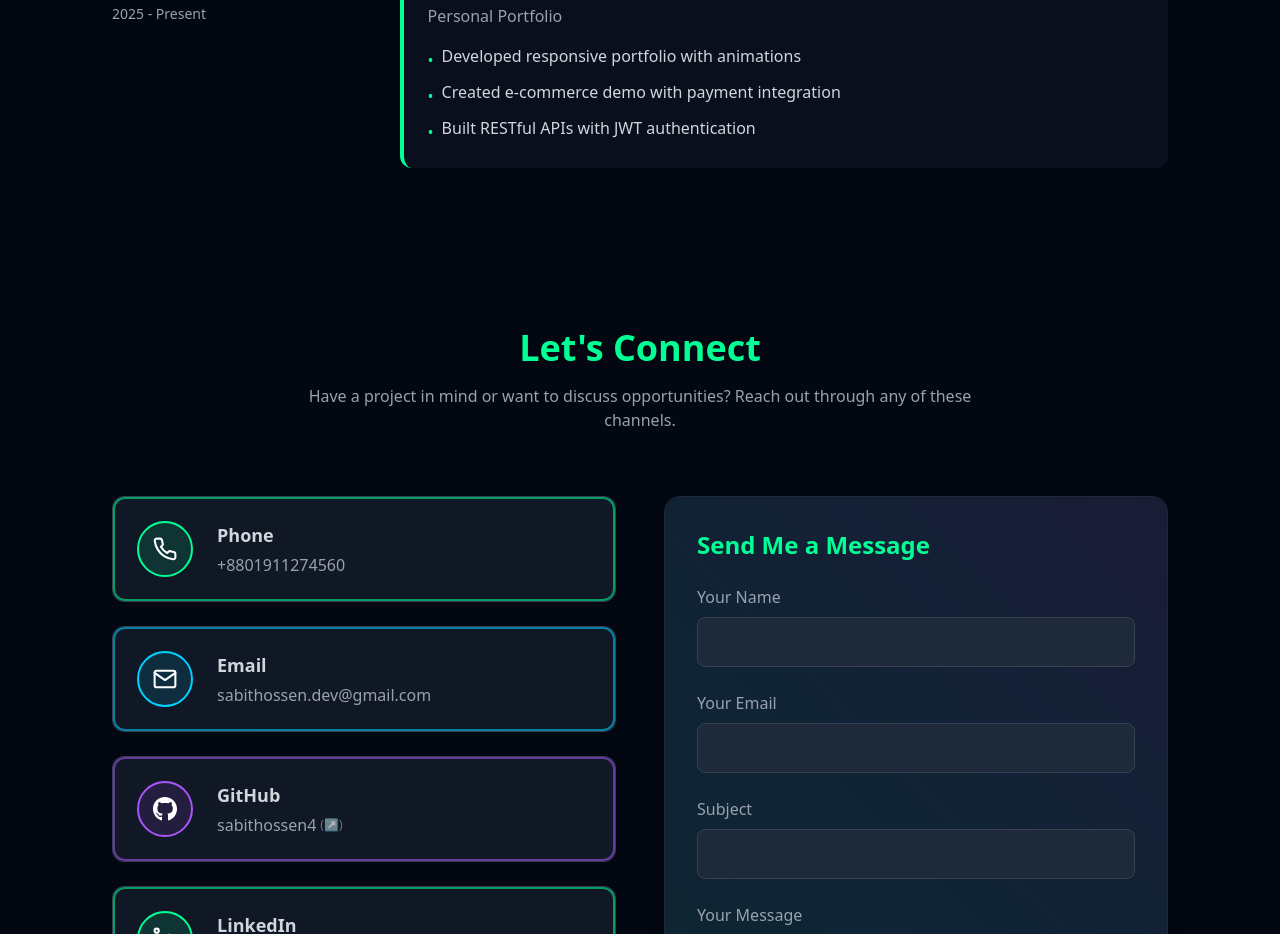
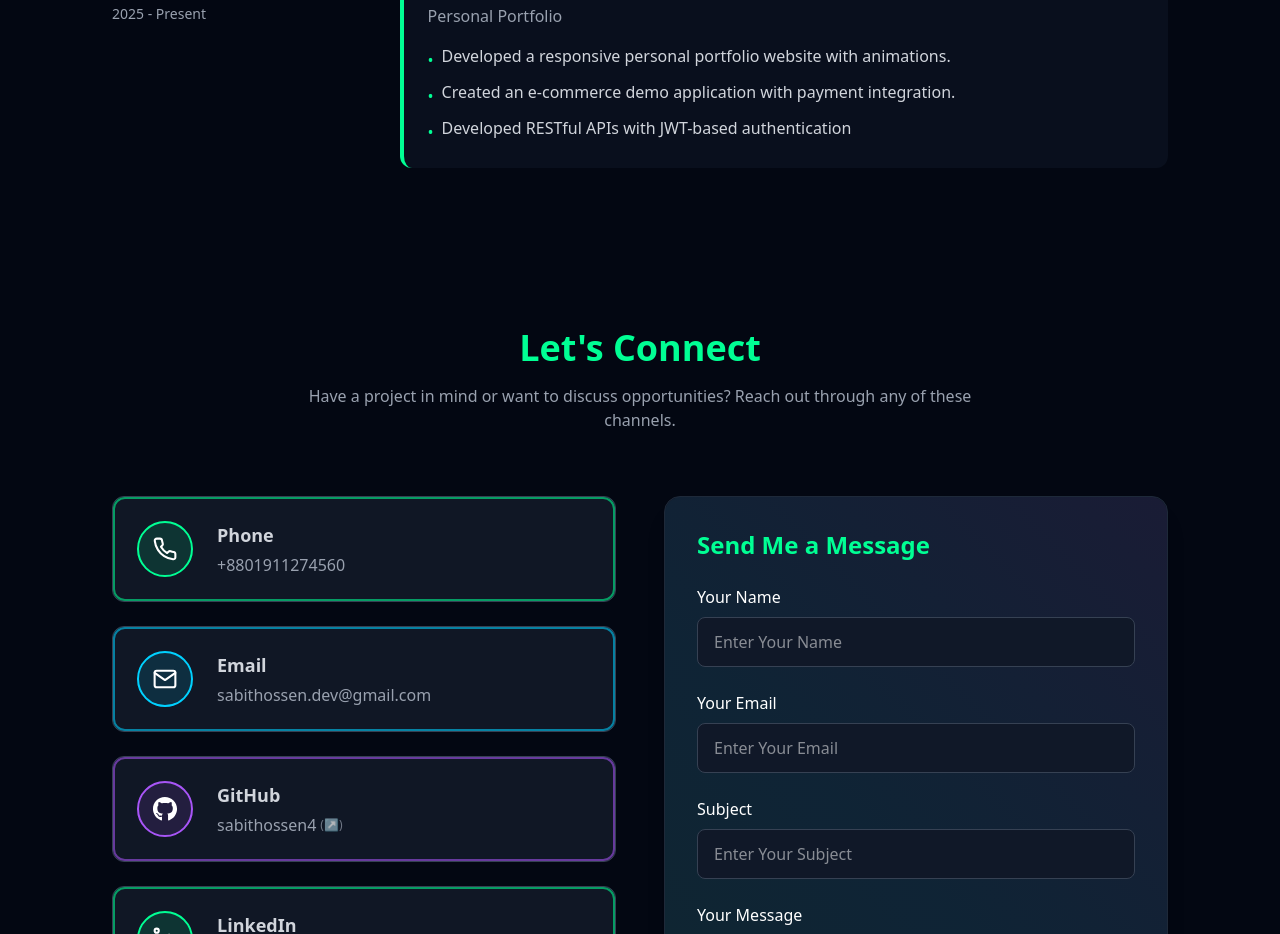
Before and after one commit to sabithossen4/Portfolio, a React (Vite) app: page / in a window 1280 px wide. Shown: the part 6918-7852 px from the top of the page. Built offline with nearby package versions, Linux system fonts and the light colour scheme.

Commit message:
contact section update

```diff
--- a/src/pages/Contact.jsx
+++ b/src/pages/Contact.jsx
@@ -230,7 +230,7 @@ const Contact = () => {
 
               <form onSubmit={handleSubmit} className="space-y-6">
                 <div>
-                  <label htmlFor="name" className="block text-gray-400 mb-2">
+                  <label htmlFor="name" className="block text-white mb-2">
                     Your Name
                   </label>
                   <input
@@ -239,13 +239,14 @@ const Contact = () => {
                     name="name"
                     value={formData.name}
                     onChange={handleChange}
+                    placeholder="Enter Your Name"
                     required
-                    className="w-full px-4 py-3 rounded-lg bg-gray-800 border border-gray-700 focus:border-[#00ff94] focus:ring-2 focus:ring-[#00ff94]/50 outline-none transition-all text-white"
+                    className="w-full px-4 py-3 rounded-lg bg-gray-900 border border-gray-700 focus:border-[#00ff94] focus:ring-2 focus:ring-[#00ff94]/50 outline-none transition-all text-white"
                   />
                 </div>
 
                 <div>
-                  <label htmlFor="email" className="block text-gray-400 mb-2">
+                  <label htmlFor="email" className="block text-white mb-2">
                     Your Email
                   </label>
                   <input
@@ -254,12 +255,13 @@ const Contact = () => {
                     name="email"
                     value={formData.email}
                     onChange={handleChange}
+                    placeholder="Enter Your Email"
                     required
-                    className="w-full px-4 py-3 rounded-lg bg-gray-800 border border-gray-700 focus:border-[#00d1ff] focus:ring-2 focus:ring-[#00d1ff]/50 outline-none transition-all text-white"
+                    className="w-full px-4 py-3 rounded-lg bg-gray-900 border border-gray-700 focus:border-[#00d1ff] focus:ring-2 focus:ring-[#00d1ff]/50 outline-none transition-all text-white"
                   />
                 </div>
                 <div>
-                  <label htmlFor="subject" className="block text-gray-400 mb-2">
+                  <label htmlFor="subject" className="block text-white mb-2">
                     Subject
                   </label>
                   <input
@@ -268,13 +270,14 @@ const Contact = () => {
                     name="subject"
                     value={formData.subject}
                     onChange={handleChange}
+                    placeholder="Enter Your Subject"
                     required
-                    className="w-full px-4 py-3 rounded-lg bg-gray-800 border border-gray-700 focus:border-[#00d1ff] focus:ring-2 focus:ring-[#00d1ff]/50 outline-none transition-all text-white"
+                    className="w-full px-4 py-3 rounded-lg bg-gray-900 border border-gray-700 focus:border-[#00d1ff] focus:ring-2 focus:ring-[#00d1ff]/50 outline-none transition-all text-white"
                   />
                 </div>
 
                 <div>
-                  <label htmlFor="message" className="block text-gray-400 mb-2">
+                  <label htmlFor="message" className="block text-white mb-2">
                     Your Message
                   </label>
                   <textarea
@@ -283,8 +286,9 @@ const Contact = () => {
                     rows="5"
                     value={formData.message}
                     onChange={handleChange}
+                    placeholder="Enter Your Message"
                     required
-                    className="w-full px-4 py-3 rounded-lg bg-gray-800 border border-gray-700 focus:border-[#a855f7] focus:ring-2 focus:ring-[#a855f7]/50 outline-none transition-all text-white"
+                    className="w-full px-4 py-3 rounded-lg bg-gray-900 border border-gray-700 focus:border-[#a855f7] focus:ring-2 focus:ring-[#a855f7]/50 outline-none transition-all text-white"
                   />
                 </div>
 
--- a/src/pages/Experience.jsx
+++ b/src/pages/Experience.jsx
@@ -204,9 +204,9 @@ const Experience = () => {
 
                 <ul className="space-y-2 relative z-10">
                   {[
-                    "Developed responsive portfolio with animations",
-                    "Created e-commerce demo with payment integration",
-                    "Built RESTful APIs with JWT authentication",
+                    "Developed a responsive personal portfolio website with animations.",
+                    "Created an e-commerce demo application with payment integration.",
+                    "Developed RESTful APIs with JWT-based authentication",
                   ].map((item, i) => (
                     <motion.li
                       key={i}
--- a/src/pages/Home/Banner.jsx
+++ b/src/pages/Home/Banner.jsx
@@ -35,8 +35,9 @@ const primaryColor = "#00ff94";
   const handleDownloadCV = () => {
     // Replace with your actual CV download logic
     const link = document.createElement("a");
-    link.href = "https://drive.google.com/file/d/108erQ_2PK5vwTkXB-5fEBOB3TCyUqIhR/view?usp=sharing";
+    link.href = "https://drive.google.com/file/d/17yIEFQZmZqi3J4H35mSjNXl2WqwJDLRG/view?usp=sharing";
     link.download = "Sabti_Hossen_Resume.pdf";
+    link.target = "_blank";
     link.click();
   };
 
```
